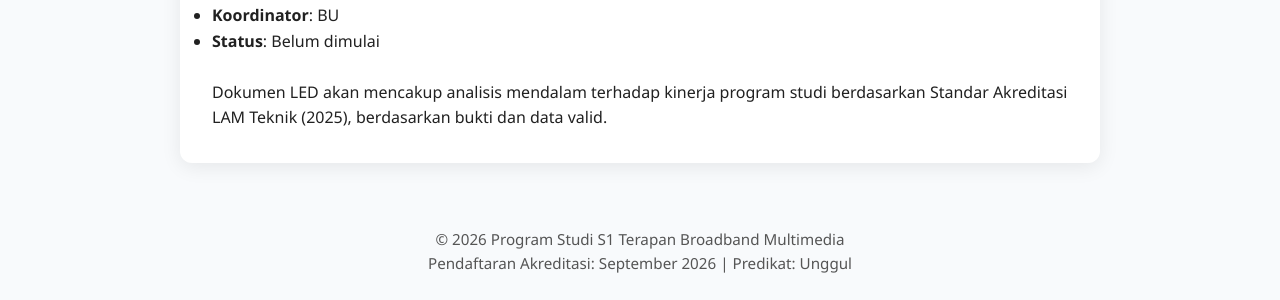
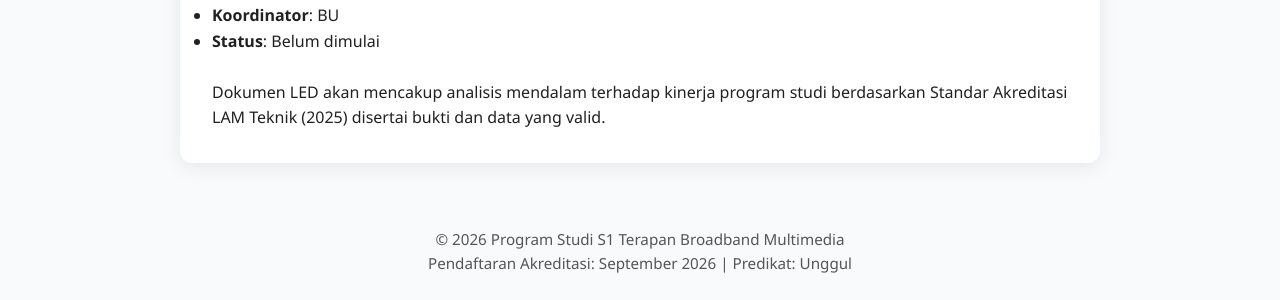
Before and after one commit to portal-psbm/aksibm-26, a Jekyll site: the page built from led.md, in a window 1280 px wide. Shown: the part 271-571 px from the top of the page. Built offline with Jekyll 4.4.1, drawn with Linux system fonts in a browser that asks for light colours.

Commit message:
Update LED

```diff
--- a/led.md
+++ b/led.md
@@ -12,4 +12,4 @@ permalink: /led/
 - **Koordinator**: BU
 - **Status**: Belum dimulai <br><br>
 
-> Dokumen LED akan mencakup analisis mendalam terhadap kinerja program studi berdasarkan Standar Akreditasi LAM Teknik (2025), berdasarkan bukti dan data valid.
+> Dokumen LED akan mencakup analisis mendalam terhadap kinerja program studi berdasarkan Standar Akreditasi LAM Teknik (2025) disertai bukti dan data yang valid.
```
